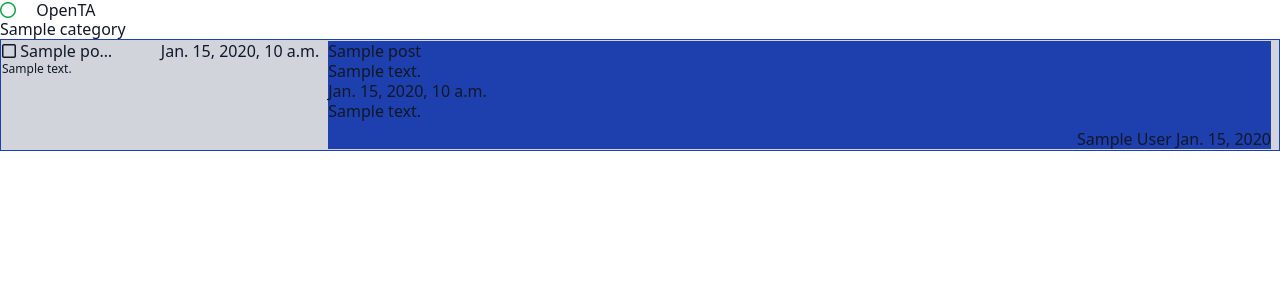
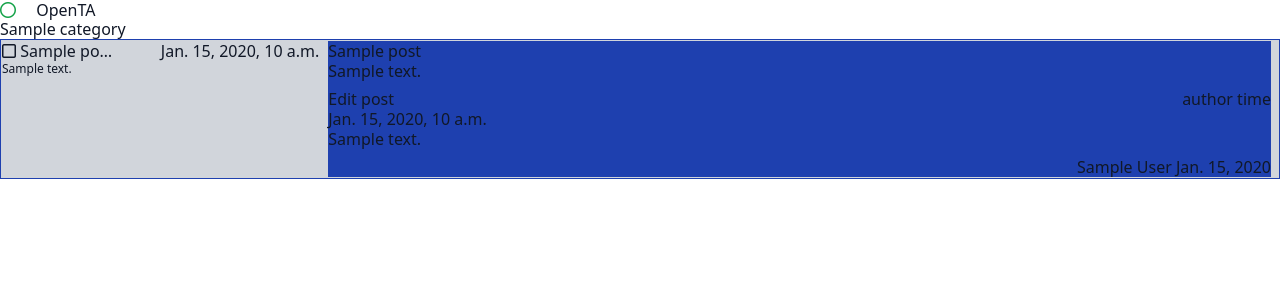
Before and after one commit to opentaproject/openta-blog, a Django app: template django/blog/blog/templates/blog/sidebyside.html in a window 1280 px wide. Shown: the top 300 px of the page. Run offline with Django 5.2, Linux system fonts and the light colour scheme; the template is opened without the code that fills it: most values are stand-ins (such as "Sample title", 1, 10 or a date in 2020); some libraries are stand-ins or nearby versions.

Commit message:
fix up rhs

```diff
--- a/django/blog/blog/templates/blog/posts_rhs.html
+++ b/django/blog/blog/templates/blog/posts_rhs.html
@@ -16,6 +16,21 @@
 
 	    </span>
               <div class="OpenTA-post-body" id="{{ post.pk}}"> {{ post.body  | safe }} </div>
+
+	      <div>
+<div class="mt-2 flex justify-between w-full">
+	<span>  Edit post </span>
+
+	<span>  author time </span>
+</div>
+
+
+
+	     </div>
+
+
+
+
 	    <div>  <span class="OpenTA-post-last-modified"> {{ post.last_modified }}  </span>
 	    <a class="OpenTA-leave-comment-link" href="{% url 'blog_leave_comment' post.pk %}">
 
```
